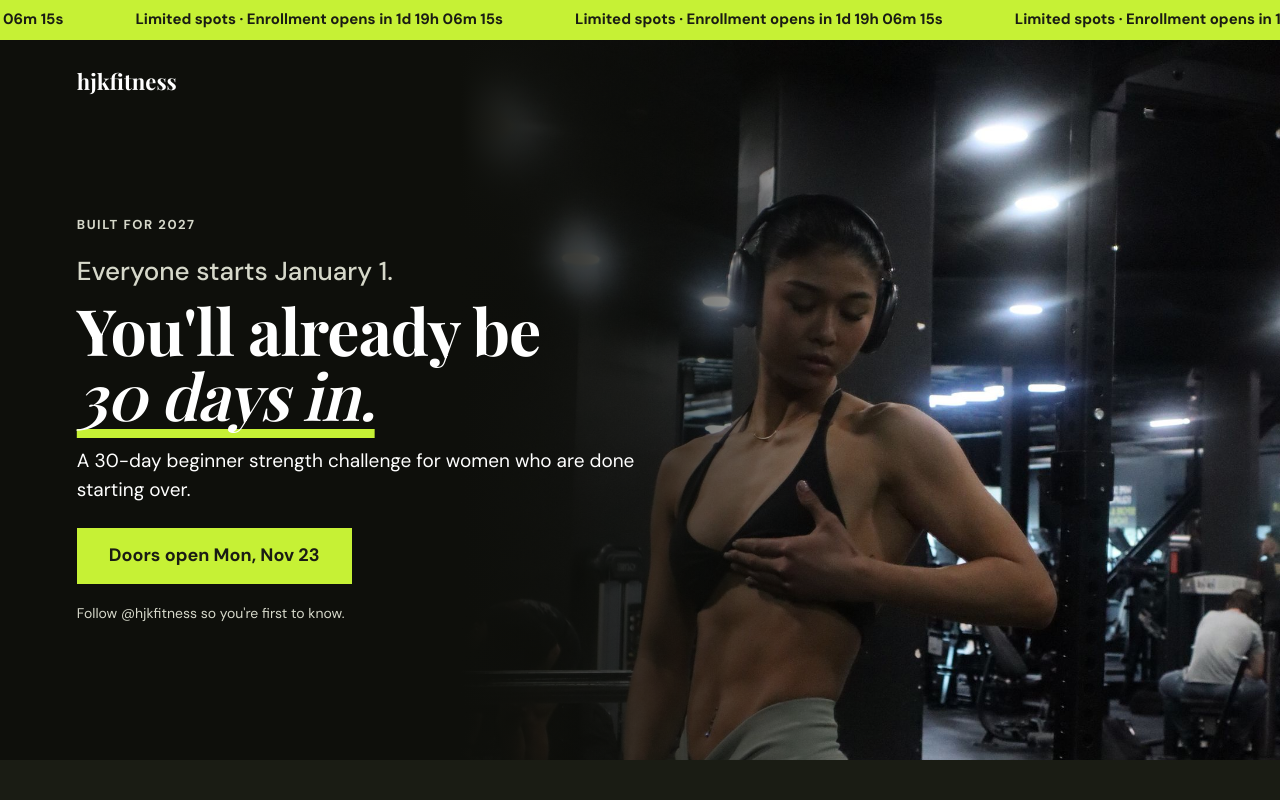
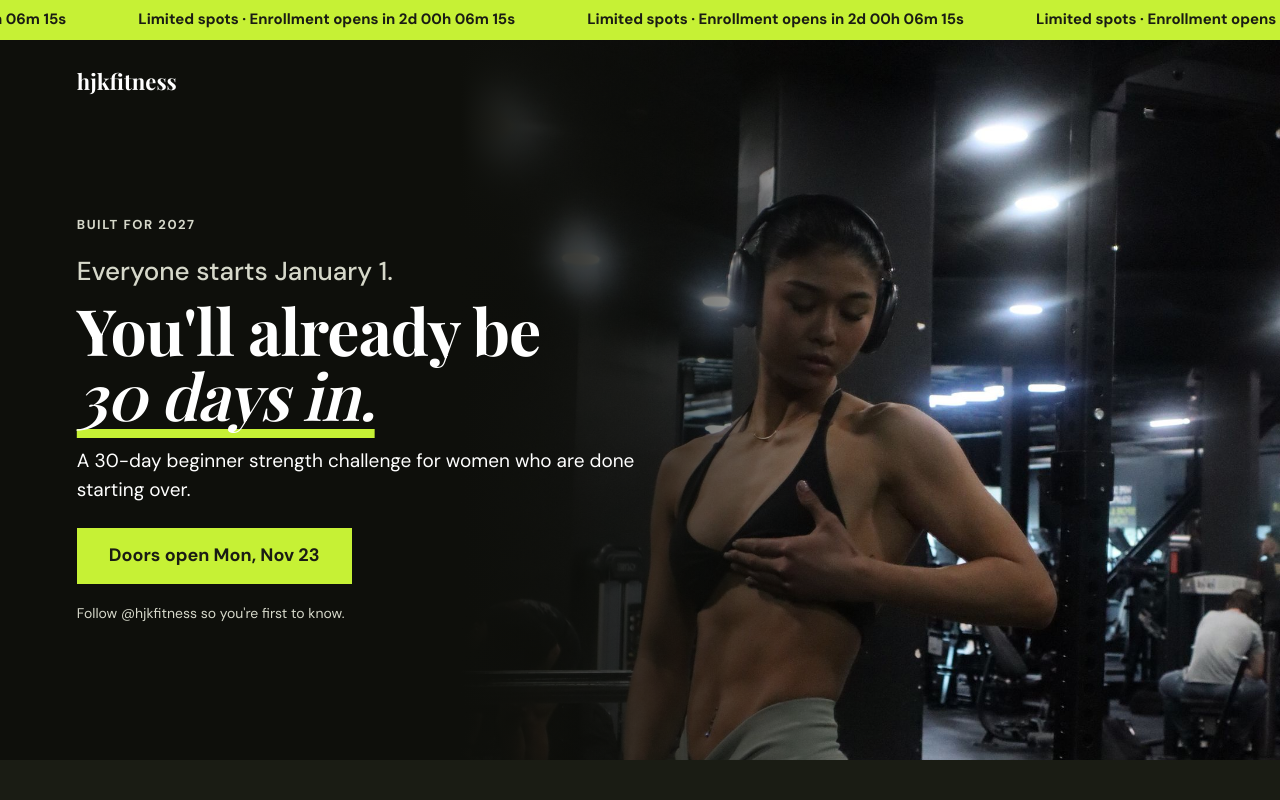
Before and after one commit to jellyjas/Hjkfitness, a plain HTML site: page 2027/index.html in a window 1280 px wide. Shown: the top 800 px of the page. Drawn offline with nearby package versions, Linux system fonts and the light colour scheme; a web font is replaced by a local one.

Commit message:
Open 2027 enrollment at 2 p.m. ET on Nov 23
Co-Authored-By: Claude Opus 5.5 <noreply@anthropic.com>
Claude-Session: https://claude.ai/code/session_01Ktz3yGXocj3m8TFrnvkZVv

```diff
--- a/2027/index.html
+++ b/2027/index.html
@@ -343,7 +343,7 @@ p{text-wrap:pretty}
 <script>
 /* ===== Settings: change these if dates or links change ===== */
 var CONFIG = {
-  opensAt: '2026-11-23T09:00:00-05:00',   // Monday, Nov 23, 9:00 a.m. Eastern
+  opensAt: '2026-11-23T14:00:00-05:00',   // Monday, Nov 23, 2:00 p.m. Eastern
   closesAt: '2026-11-29T23:59:00-05:00',  // Sunday, Nov 29, 11:59 p.m. Eastern
   checkoutUrl: '',                         // Paste your purchase link here before Nov 23
   followUrl: 'https://www.instagram.com/hjkfitness'
```
